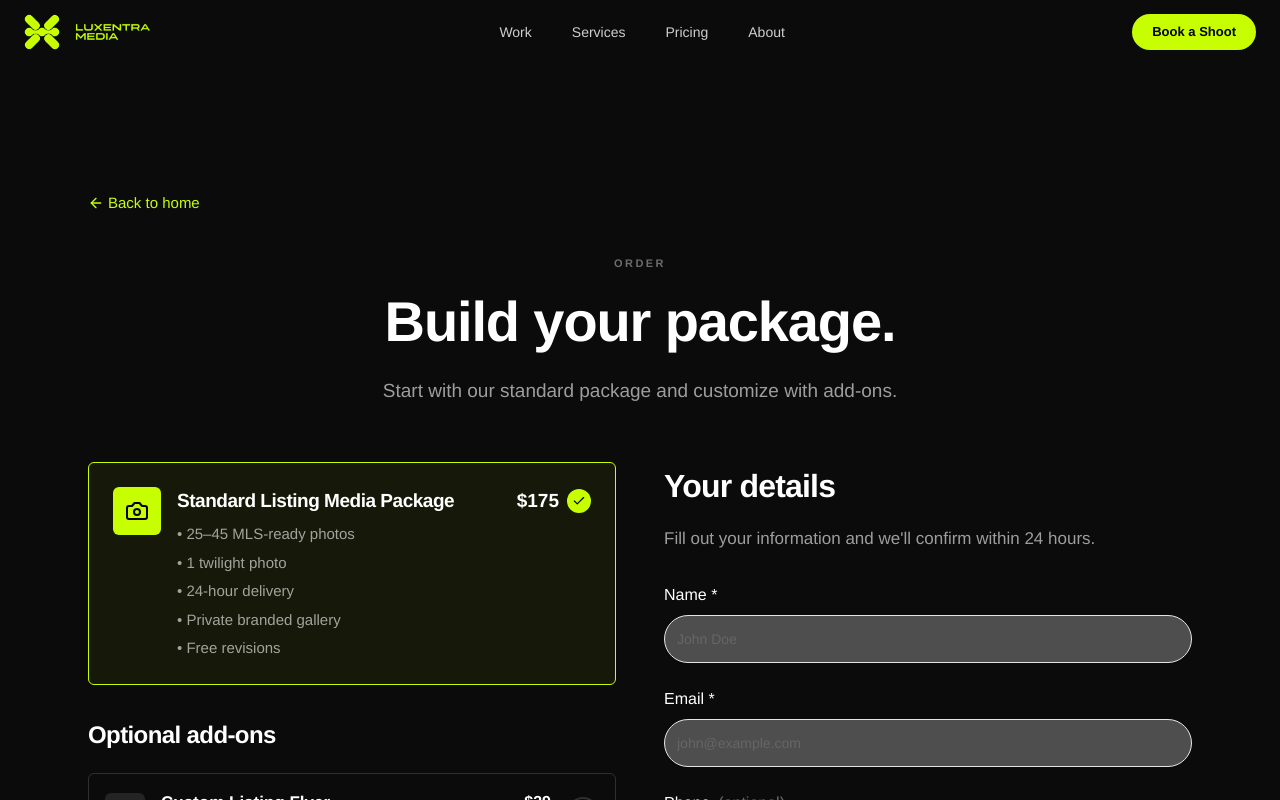
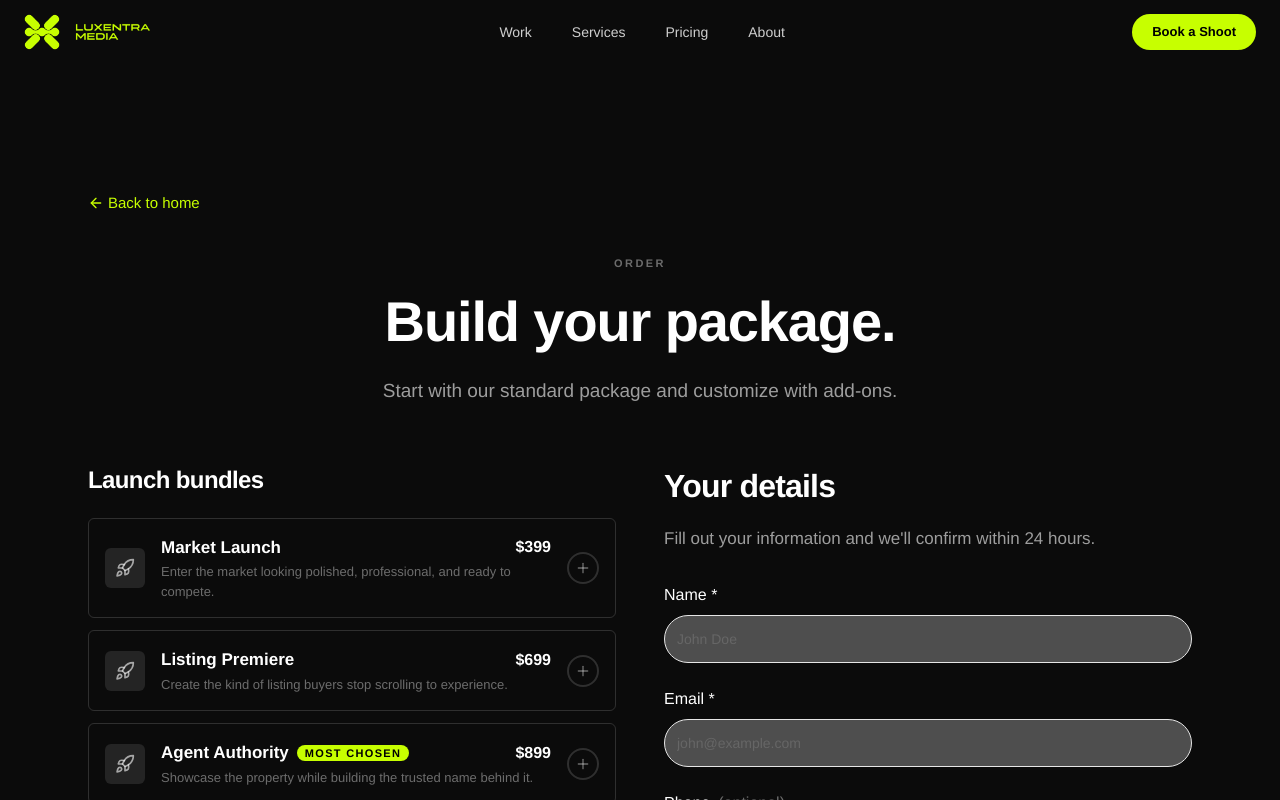
Before and after one commit to Imtiaj007zee/Luxentra-Media-, a React (Vite) app: page /order in a window 1280 px wide. Shown: the top 800 px of the page. Built offline with nearby package versions, Linux system fonts and the light colour scheme.

Commit message:
Connect launch bundles to booking page: /order?package=<id> pre-selects bundle, price from site data, included in summary and total

```diff
--- /dev/null
+++ b/src/react-app/data/packages.ts
@@ -0,0 +1,59 @@
+export type LaunchBundle = {
+  id: string;
+  name: string;
+  price: number;
+  blurb: string;
+  badge?: string;
+  featured?: boolean;
+  features: string[];
+};
+
+// Official launch bundle catalog. Prices are always read from here —
+// never from the URL — so customers cannot tamper with them.
+export const LAUNCH_BUNDLES: LaunchBundle[] = [
+  {
+    id: "market-launch",
+    name: "Market Launch",
+    price: 399,
+    blurb: "Enter the market looking polished, professional, and ready to compete.",
+    features: [
+      "Premium interior and exterior photography",
+      "Aerial drone photography",
+      "Whole-property virtual staging",
+      "Professionally edited, listing-ready visuals",
+      "MLS-, web-, and social-ready delivery",
+    ],
+  },
+  {
+    id: "listing-premiere",
+    name: "Listing Premiere",
+    price: 699,
+    blurb: "Create the kind of listing buyers stop scrolling to experience.",
+    features: [
+      "Everything included in Market Launch",
+      "Cinematic property film",
+      "Interior, exterior, and aerial storytelling",
+      "Professional editing, color, and music",
+      "Optimized delivery for websites and social media",
+    ],
+  },
+  {
+    id: "agent-authority",
+    name: "Agent Authority",
+    price: 899,
+    badge: "Most chosen",
+    featured: true,
+    blurb: "Showcase the property while building the trusted name behind it.",
+    features: [
+      "Everything included in Listing Premiere",
+      "Complete A-to-Z creative production",
+      "Personalized concept development",
+      "Custom-crafted agent script",
+      "Guided on-camera direction",
+      "Premium agent branding incorporated naturally throughout the film",
+    ],
+  },
+];
+
+export const getBundleById = (id: string | null | undefined): LaunchBundle | null =>
+  LAUNCH_BUNDLES.find((b) => b.id === id) ?? null;
--- a/src/react-app/pages/Order.tsx
+++ b/src/react-app/pages/Order.tsx
@@ -1,6 +1,7 @@
-import { useState } from "react";
-import { Link } from "react-router";
-import { ArrowLeft, Check, AlertCircle, Camera, Video, Plane, Box, Plus, ShoppingCart, Layers, FileText } from "lucide-react";
+import { useEffect, useState } from "react";
+import { Link, useSearchParams } from "react-router";
+import { ArrowLeft, Check, AlertCircle, Camera, Video, Plane, Box, Plus, ShoppingCart, Layers, FileText, Rocket } from "lucide-react";
+import { LAUNCH_BUNDLES, getBundleById } from "@/react-app/data/packages";
 import { Button } from "@/react-app/components/ui/button";
 import { Input } from "@/react-app/components/ui/input";
 import { Textarea } from "@/react-app/components/ui/textarea";
@@ -28,14 +29,29 @@ const VIRTUAL_STAGING_TIERS = [
 const FORMSPREE_URL = "https://formspree.io/f/meelbrbz";
 
 export default function OrderPage() {
+  const [searchParams] = useSearchParams();
   const [selectedAddOns, setSelectedAddOns] = useState<Set<string>>(new Set());
   const [selectedStagingTier, setSelectedStagingTier] = useState<string | null>(null);
   const [flyerQty, setFlyerQty] = useState(1);
   const [reelQty, setReelQty] = useState(1);
   const [includeStandard, setIncludeStandard] = useState(true);
+  const [selectedBundle, setSelectedBundle] = useState<string | null>(null);
   const [formData, setFormData] = useState({ name: "", email: "", phone: "", borough: "", borough_custom: "", listing_type: "", shoot_date: "", shoot_time: "", shoot_location: "", request_details: "" });
   const [isSubmitting, setIsSubmitting] = useState(false);
   const [submitStatus, setSubmitStatus] = useState<"idle" | "success" | "error">("idle");
+
+  // Read ?package=<id> from the URL and pre-select the matching bundle.
+  // The id is only a lookup key — the price always comes from our package
+  // data, never from the URL. A single selectedBundle value means refresh
+  // can't duplicate it and picking another bundle replaces the previous one.
+  const packageParam = searchParams.get("package");
+  useEffect(() => {
+    const bundle = getBundleById(packageParam);
+    if (bundle) setSelectedBundle(bundle.id);
+  }, [packageParam]);
+
+  const selectedBundleData = getBundleById(selectedBundle);
+  const bundlePrice = selectedBundleData?.price ?? 0;
 
   const toggleAddOn = (id: string) => {
     const newSet = new Set(selectedAddOns);
@@ -56,9 +72,10 @@ export default function OrderPage() {
     if (id === "reel") return sum + (addon.price * reelQty);
     return sum + addon.price;
   }, 0);
-  const totalPrice = (includeStandard ? standardPackagePrice : 0) + addOnsTotal + stagingPrice;
+  const totalPrice = (includeStandard ? standardPackagePrice : 0) + bundlePrice + addOnsTotal + stagingPrice;
 
   const selectedAddOnNames = [
+    selectedBundleData ? `${selectedBundleData.name} Bundle` : null,
     ...Array.from(selectedAddOns).map((id) => ADD_ONS.find((a) => a.id === id)?.name).filter(Boolean),
     selectedStagingTier ? `Virtual Staging (${VIRTUAL_STAGING_TIERS.find((t) => t.id === selectedStagingTier)?.label})` : null,
   ].filter(Boolean).join(", ");
@@ -70,9 +87,9 @@ export default function OrderPage() {
       const res = await fetch(FORMSPREE_URL, {
         method: "POST",
         headers: { "Content-Type": "application/json", "Accept": "application/json" },
-        body: JSON.stringify({ ...formData, add_ons: selectedAddOnNames || "None", total_price: `$${totalPrice}`, _subject: `New Order: $${totalPrice} from ${formData.name}` }),
+        body: JSON.stringify({ ...formData, add_ons: selectedAddOnNames || "None", bundle: selectedBundleData ? `${selectedBundleData.name} ($${selectedBundleData.price})` : "None", total_price: `$${totalPrice}`, _subject: `New Order: $${totalPrice} from ${formData.name}` }),
       });
-      if (res.ok) { setSubmitStatus("success"); setFormData({ name: "", email: "", phone: "", borough: "", borough_custom: "", listing_type: "", shoot_date: "", shoot_time: "", shoot_location: "", request_details: "" }); setSelectedAddOns(new Set()); setSelectedStagingTier(null); setReelQty(1); setIncludeStandard(true); }
+      if (res.ok) { setSubmitStatus("success"); setFormData({ name: "", email: "", phone: "", borough: "", borough_custom: "", listing_type: "", shoot_date: "", shoot_time: "", shoot_location: "", request_details: "" }); setSelectedAddOns(new Set()); setSelectedStagingTier(null); setReelQty(1); setIncludeStandard(true); setSelectedBundle(null); }
       else setSubmitStatus("error");
     } catch { setSubmitStatus("error"); } finally { setIsSubmitting(false); }
   };
@@ -127,6 +144,54 @@ export default function OrderPage() {
           <div className="grid lg:grid-cols-2 gap-12">
             {/* Left: package builder */}
             <div>
+              {/* Launch bundles */}
+              <h2 className="text-[24px] font-semibold tracking-tight mb-5">Launch bundles</h2>
+              <div className="space-y-3 mb-8">
+                {LAUNCH_BUNDLES.map((bundle) => {
+                  const isSelected = selectedBundle === bundle.id;
+                  return (
+                    <div
+                      key={bundle.id}
+                      className={`rounded-md p-4 border transition-colors ${isSelected ? "border-[#c7ff00] bg-[#c7ff00]/[0.06]" : "border-white/15 hover:border-white/40"}`}
+                    >
+                      <div className="flex items-center gap-4 cursor-pointer" onClick={() => setSelectedBundle(isSelected ? null : bundle.id)}>
+                        <div className={`w-10 h-10 rounded-md flex items-center justify-center shrink-0 ${isSelected ? "bg-[#c7ff00]" : "bg-white/10"}`}>
+                          <Rocket className={`w-5 h-5 ${isSelected ? "text-black" : "text-white/60"}`} />
+                        </div>
+                        <div className="flex-1 min-w-0">
+                          <div className="flex items-center justify-between gap-2">
+                            <h3 className="font-semibold text-[17px]">
+                              {bundle.name}
+                              {bundle.badge && (
+                                <span className="ml-2 text-[11px] font-bold uppercase tracking-[0.12em] bg-[#c7ff00] text-black px-2 py-0.5 rounded-full align-middle">
+                                  {bundle.badge}
+                                </span>
+                              )}
+                            </h3>
+                            <span className="font-semibold shrink-0">${bundle.price}</span>
+                          </div>
+                          <p className="text-[13px] text-white/40 mt-0.5">{bundle.blurb}</p>
+                        </div>
+                        <button
+                          type="button"
+                          aria-label={isSelected ? `Remove ${bundle.name}` : `Add ${bundle.name}`}
+                          className={`w-8 h-8 rounded-full flex items-center justify-center shrink-0 ${isSelected ? "bg-[#c7ff00]" : "border-2 border-white/15"}`}
+                        >
+                          {isSelected ? <Check className="w-4 h-4 text-black" /> : <Plus className="w-4 h-4 text-white/40" />}
+                        </button>
+                      </div>
+                      {isSelected && (
+                        <ul className="mt-3 pt-3 border-t border-white/10 text-[14px] text-white/60 space-y-1.5">
+                          {bundle.features.map((f) => (
+                            <li key={f}>• {f}</li>
+                          ))}
+                        </ul>
+                      )}
+                    </div>
+                  );
+                })}
+              </div>
+
               {/* Standard package card */}
               <div
                 className={`rounded-md p-6 mb-8 cursor-pointer border transition-colors ${includeStandard ? "border-[#c7ff00] bg-[#c7ff00]/[0.06]" : "border-white/15 hover:border-white/40"}`}
@@ -274,6 +339,12 @@ export default function OrderPage() {
                       <span className="font-medium">${standardPackagePrice}</span>
                     </div>
                   )}
+                  {selectedBundleData && (
+                    <div className="flex justify-between">
+                      <span className="text-white/60">{selectedBundleData.name} Bundle</span>
+                      <span className="font-medium">${selectedBundleData.price}</span>
+                    </div>
+                  )}
                   {Array.from(selectedAddOns).map((id) => { const a = ADD_ONS.find((x) => x.id === id); if (!a) return null; return <div key={id} className="flex justify-between"><span className="text-white/60">{a.name}</span><span className="font-medium">${a.price}</span></div>; })}
                   {selectedStagingTier && (
                     <div className="flex justify-between">
```
Also changed, not shown: src/react-app/pages/Home.tsx (+3 -43 lines).
